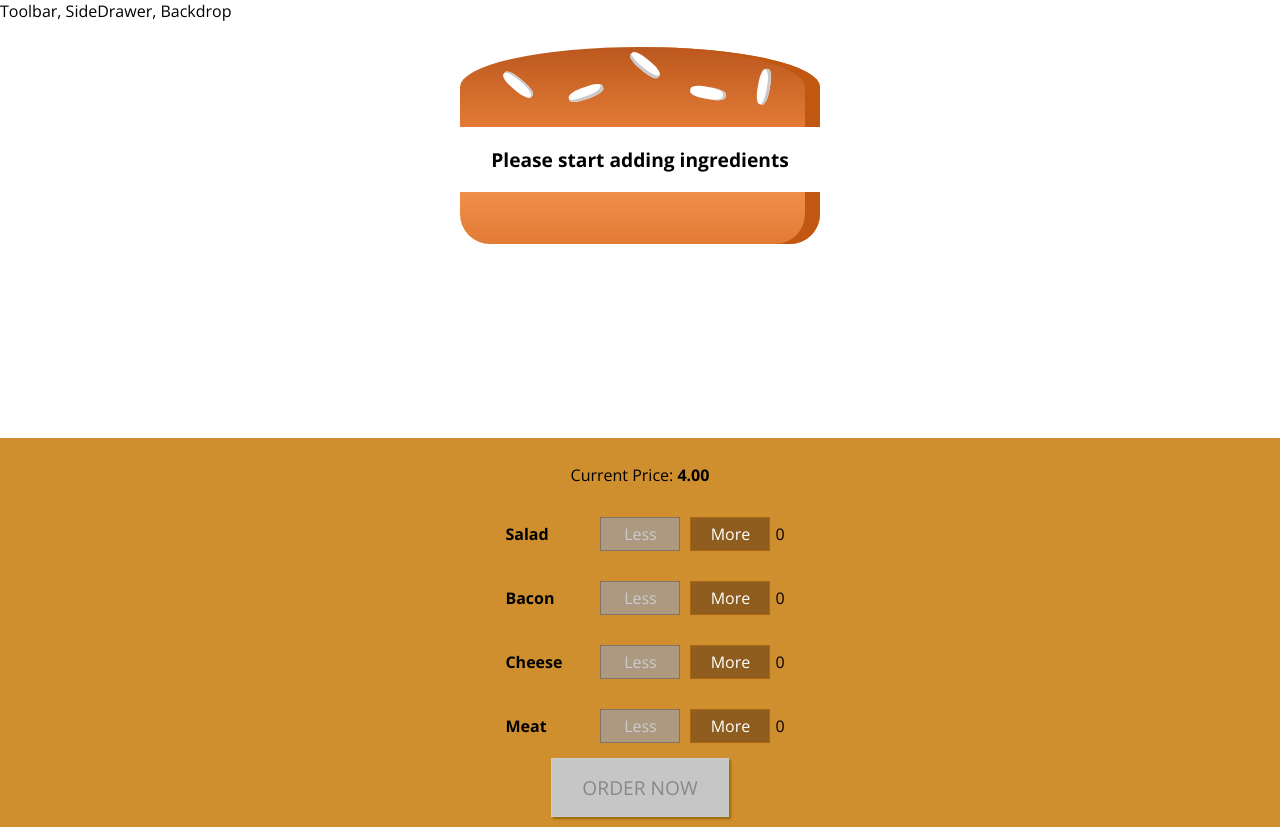
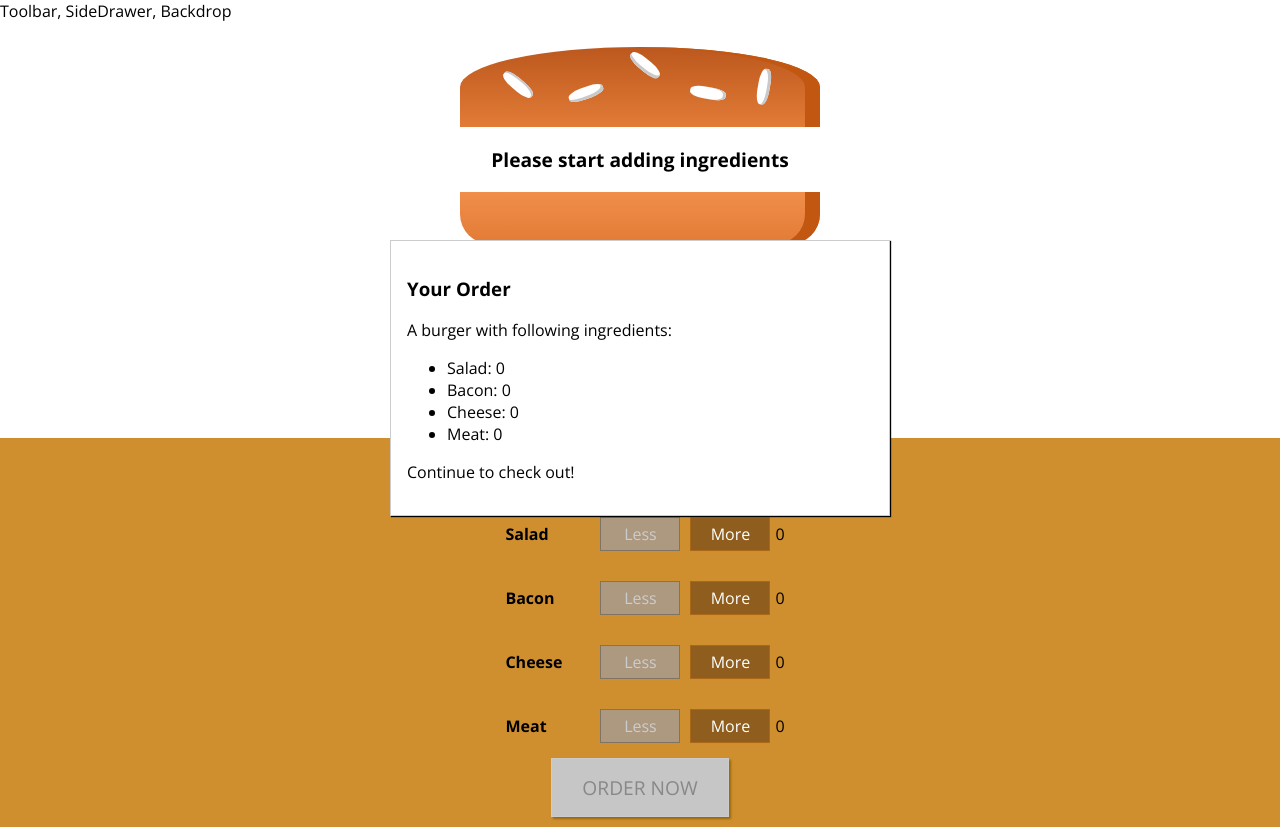
Before and after one commit to damian-kosti/BurgerBuilderApp, a React app: page / in a window 1280 px wide. Built offline with nearby package versions, Linux system fonts and the light colour scheme.

Commit message:
Added modal window (always showing)

```diff
--- /dev/null
+++ b/src/components/Burger/OrderSummary/OrderSummary.js
@@ -0,0 +1,26 @@
+import React from 'react';
+
+const orderSummary = (props) => {
+    const ingredientSummary = Object.keys(props.ingredients)
+        .map(igKey => {
+            return (
+                <li key={igKey}>
+                    <span style={{textTransform: 'capitalize'}}>{igKey}</span>: {props.ingredients[igKey]}
+                </li>
+            )
+        });
+
+
+    return(
+        <>
+            <h3>Your Order</h3>
+            <p>A burger with following ingredients:</p>
+            <ul>
+                {ingredientSummary}
+            </ul>
+            <p>Continue to check out!</p>
+        </>
+    );
+};
+
+export default orderSummary;
--- a/src/containers/BurgerBuilder/BurgerBuilder.js
+++ b/src/containers/BurgerBuilder/BurgerBuilder.js
@@ -2,6 +2,8 @@
 
 import Burger from '../../components/Burger/Burger';
 import BuildControls from '../../components/Burger/BuildControls/BuildControls';
+import Modal from '../../components/UI/Modal/Modal';
+import OrderSummary from '../../components/Burger/OrderSummary/OrderSummary';
 
 //import Wrapper from '../../hoc/Wrapper';
 
@@ -79,6 +81,9 @@
 
         return (
             <>
+                <Modal>
+                    <OrderSummary ingredients={this.state.ingredients} />
+                </Modal>
                 <Burger ingredients={this.state.ingredients}/>
                 <BuildControls
                     ingredientAdded={this.addIngredientHandler}
```
